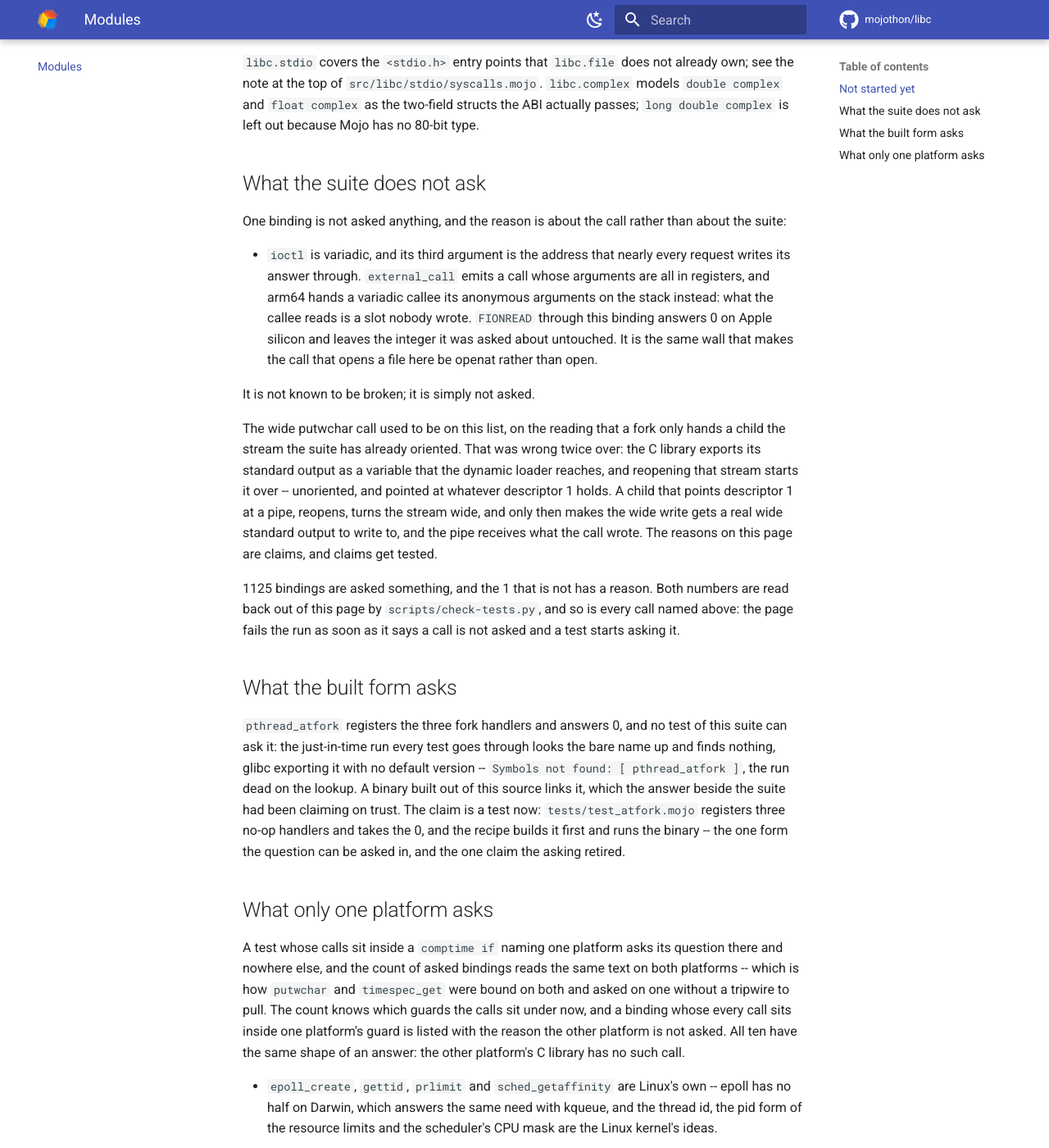
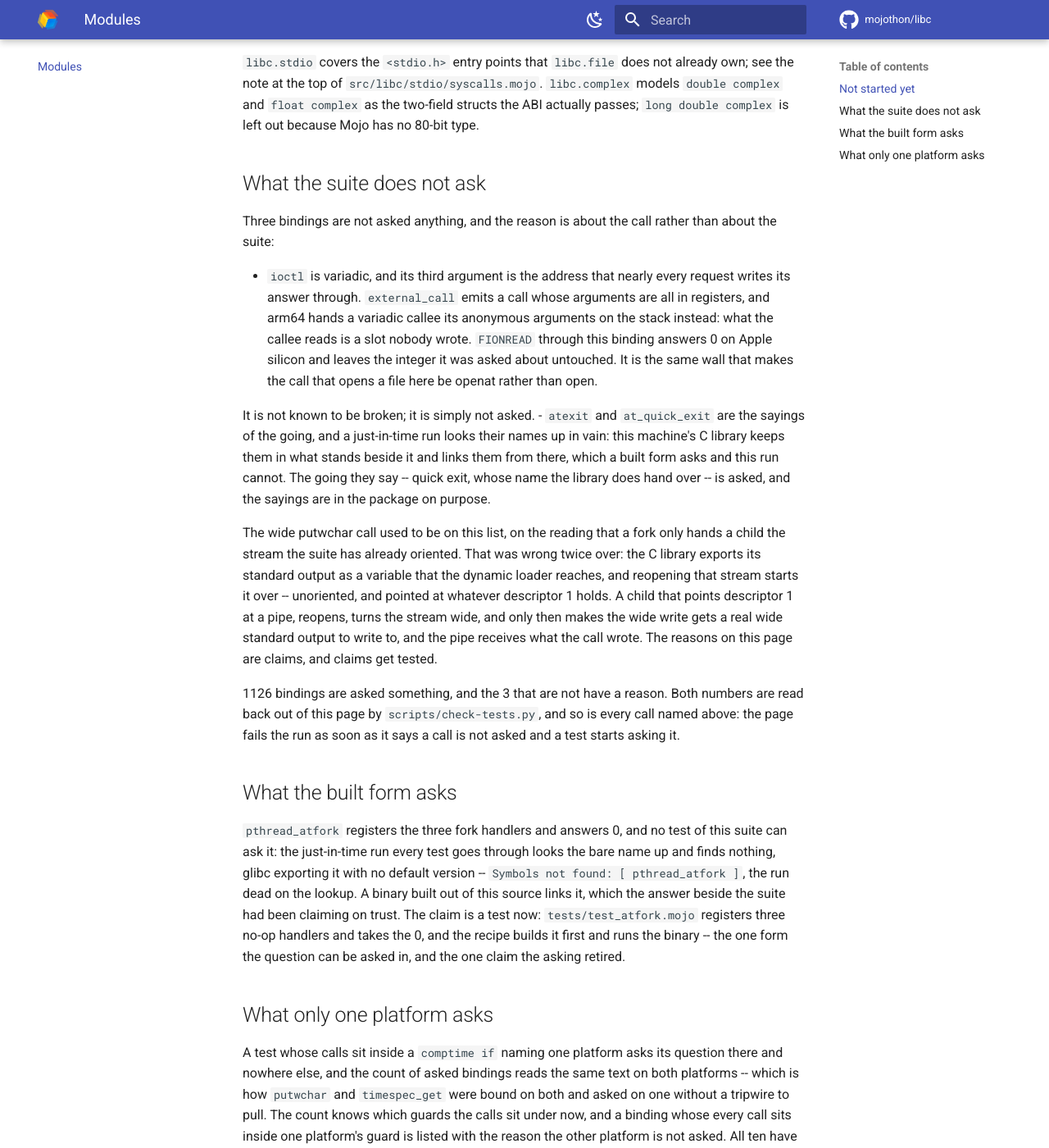
Before and after one commit to mojothon/libc, an MkDocs documentation site: the page built from docs/modules.md, in a window 1280 px wide and 1400 px high, scrolled down 5033 px. Shown: the whole window at 82% size. Built offline with MkDocs 1.6.1 and Material for MkDocs 9.7.7, drawn with Linux system fonts in a browser that asks for light colours; comment, search, counter and statistics services are not loaded; some of the changed text lies outside the part shown.

Commit message:
stdlib: the sayings of the going
`atexit` and `at_quick_exit` -- what the process is to do
when it goes, the one when it exits the way an exit is and
the other when it goes the quick way, the functions said
later being called earlier, which is the order the saying
of undoing is made in. `quick_exit` goes the quick way, and
what it goes with is the number said. The two sayings are
kept apart -- a function said to the one is not called by
the other -- and they are asked by no line of this suite,
their names being what this machine's C library does not
hand a just-in-time run to look up, which a built form
asks. The going the quick way is asked, and the test that
asks it forks a child and reads what the child went with.

```diff
--- a/docs/modules.md
+++ b/docs/modules.md
@@ -143,7 +143,7 @@ Mojo has no 80-bit type.
 
 ## What the suite does not ask
 
-One binding is not asked anything, and the reason is about the call rather
+Three bindings are not asked anything, and the reason is about the call rather
 than about the suite:
 
 - `ioctl` is variadic, and its third argument is the address that nearly every
@@ -155,6 +155,11 @@ than about the suite:
   makes the call that opens a file here be openat rather than open.
 
 It is not known to be broken; it is simply not asked.
+- `atexit` and `at_quick_exit` are the sayings of the going, and a just-in-time run
+  looks their names up in vain: this machine's C library keeps them in what stands
+  beside it and links them from there, which a built form asks and this run cannot.
+  The going they say -- quick exit, whose name the library does hand over -- is
+  asked, and the sayings are in the package on purpose.
 
 The wide putwchar call used to be on this list, on the reading that a fork only hands a
 child the stream the suite has already oriented. That was wrong twice over:
@@ -165,7 +170,7 @@ a pipe, reopens, turns the stream wide, and only then makes the wide write
 gets a real wide standard output to write to, and the pipe receives what
 the call wrote. The reasons on this page are claims, and claims get tested.
 
-1125 bindings are asked something, and the 1 that is not has a reason.
+1126 bindings are asked something, and the 3 that are not have a reason.
 Both numbers are read back out of this page by
 `scripts/check-tests.py`, and so is every call named above: the page fails
 the run as soon as it says a call is not asked and a test starts asking it.
@@ -238,6 +243,12 @@ other platform's C library has no such call.
   them at once -- the asking to have the ports is refused with `EPERM` to a process that is
   not allowed to ask, and the asking to give up what it never had is answered with nothing
   done; Darwin's libSystem has no such call to say.
+- `atexit` and `at_quick_exit` say what the process is to do when it goes, the one when it
+  exits the way an exit is and the other when it goes the quick way, the functions said
+  later being called earlier, and `quick_exit` goes the quick way -- the two sayings kept
+  apart, a function said to the one not being called by the other. The two sayings are
+  asked by no line of this suite: their names are what this machine's C library does not
+  hand a just-in-time run to look up.
 - `setdomainname` is the saying again of the name of the network domain the machine stands in --
   the NIS domain and not the hostname; a process that is not allowed to say it is refused
   with `EPERM` whatever the name it says, and Darwin's libSystem has no such call
```
Also changed, not shown: other parts of docs/modules.md (+1 -1 lines), docs/beyond-c.md (+1 -1 lines), 5 other files.
